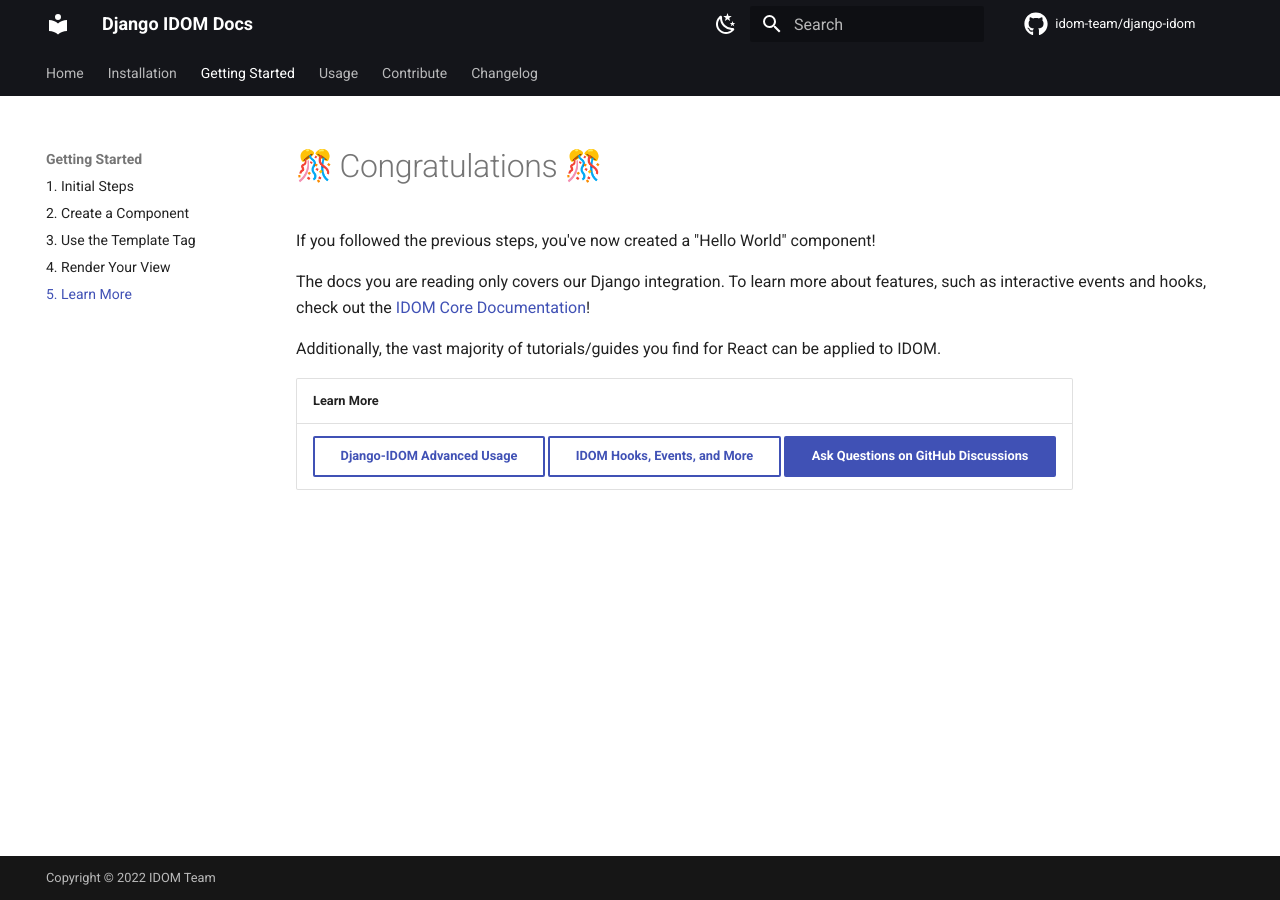
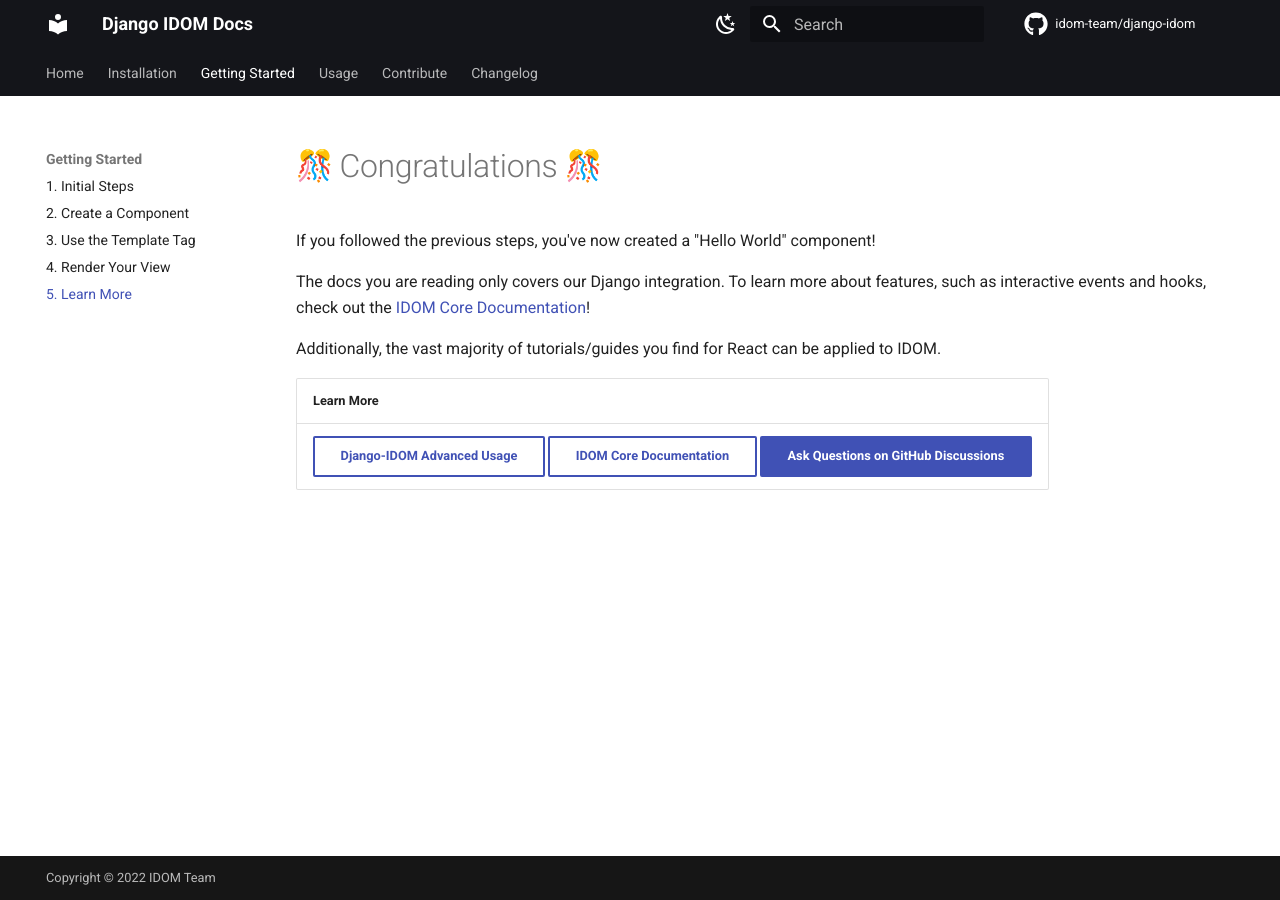
Before and after one commit to reactive-python/reactpy-django, an MkDocs documentation site: the page built from docs/src/getting-started/learn-more.md, in a window 1280 px wide. Built offline with MkDocs 1.6.1 and Material for MkDocs 9.7.7, drawn with Linux system fonts in a browser that asks for light colours; emoji names are drawn with the system emoji font; comment, search, counter and statistics services are not loaded.

Commit message:
minor docs changes

```diff
--- a/docs/src/getting-started/learn-more.md
+++ b/docs/src/getting-started/learn-more.md
@@ -8,4 +8,4 @@ Additionally, the vast majority of tutorials/guides you find for React can be ap
 
 | Learn More |
 | --- |
-| [Django-IDOM Advanced Usage](../features/components.md){ .md-button } [IDOM Hooks, Events, and More](https://idom-docs.herokuapp.com/docs/guides/creating-interfaces/index.html){ .md-button } [Ask Questions on GitHub Discussions](https://github.com/idom-team/idom/discussions){ .md-button .md-button--primary } |
+| [Django-IDOM Advanced Usage](../features/components.md){ .md-button } [IDOM Core Documentation](https://idom-docs.herokuapp.com/docs/guides/creating-interfaces/index.html){ .md-button } [Ask Questions on GitHub Discussions](https://github.com/idom-team/idom/discussions){ .md-button .md-button--primary } |
```
Also changed, not shown: docs/src/features/components.md (+1 -0 lines), docs/src/features/hooks.md (+6 -6 lines).
